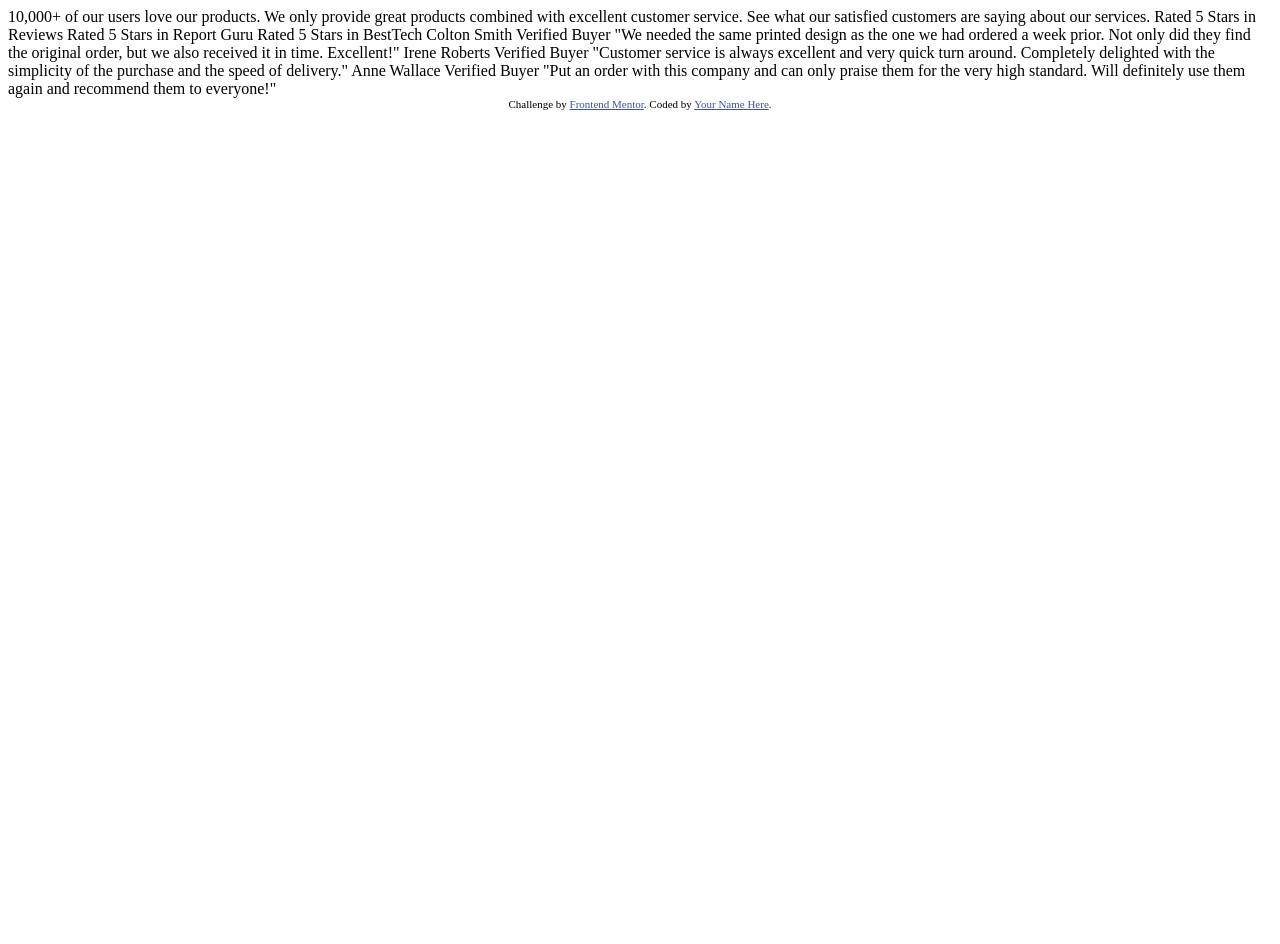
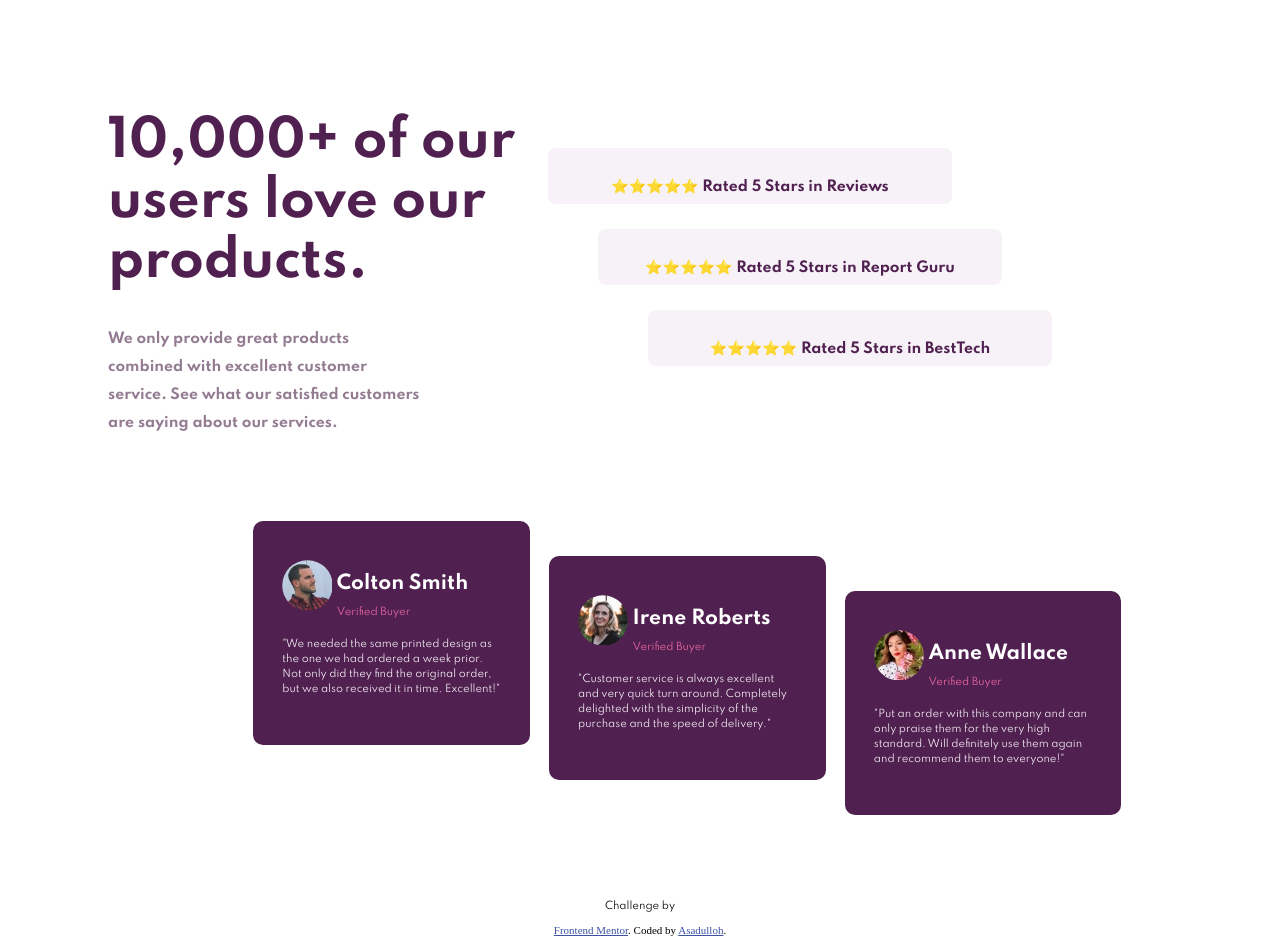
Before and after one commit to AsadullohR/Social-proof-section, a plain HTML site: page index.html in a window 1280 px wide. Before the commit the page ends 800 px from the top, so only its background shows below. Drawn offline with Linux system fonts and the light colour scheme.

Commit message:
Challenge Completed

```diff
--- /dev/null
+++ b/css/styles.css
@@ -0,0 +1,190 @@
+h1 {
+  color: hsl(300, 43%, 22%);
+  font-family: Spartan;
+  width: 40%;
+  line-height: 1.2;
+  font-size: 50px;
+}
+
+h2 {
+  font-family: Spartan;
+  width: 30%;
+  line-height: 2;
+}
+
+h3 {
+  font-family: Spartan;
+  width: 30%;
+  line-height: 2;
+  color:  hsl(303, 10%, 53%);
+}
+
+body{
+  align: left;
+}
+
+p {
+  font-family: Spartan;
+  font-size: 10px;
+  width: 100%;
+  line-height: 1.5;
+}
+
+td {
+  font-family: Spartan;
+  font-weight: 900;
+  font-size: 14px;
+  line-height: 2;
+  width: 100%;
+}
+.intro{
+  line-height: 0.2;
+}
+
+.top {
+  padding: 70px 100px 70px 100px;
+}
+
+.bottom {
+  padding: 70px;
+}
+
+.rating {
+  float: right;
+  color: hsl(300, 43%, 22%);
+}
+
+.reviews-rating {
+  background-color: hsl(300, 24%, 96%);
+  width: 360px;
+  height: 12px;
+  position: relative;
+  right: 200px;
+  top: 50px;
+  padding: 20px;
+  border: 2px solid hsl(300, 24%, 96%);
+  border-radius: 8px;
+  margin: 20px;
+}
+
+.report-guru-rating {
+  background-color: hsl(300, 24%, 96%);
+  width: 360px;
+  height: 12px;
+  position: relative;
+  right: 150px;
+  top: 55px;
+  padding: 20px;
+  border: 2px solid hsl(300, 24%, 96%);
+  border-radius: 8px;
+  margin: 20px;
+}
+
+.best-tech-rating {
+  background-color: hsl(300, 24%, 96%);
+  width: 360px;
+  height: 12px;
+  position: relative;
+  right: 100px;
+  top: 60px;
+  padding: 20px;
+  border: 2px solid hsl(300, 24%, 96%);
+  border-radius: 8px;
+  margin: 20px;
+}
+
+.title {
+  font-family: Spartan;
+}
+
+.subtitle {
+  font-size: 14px;
+}
+
+.bottom {
+  padding: 100px
+}
+
+.avatar-img {
+  border-radius: 50%;
+  float: left;
+  margin-right: 10px;
+  width: 50px;
+  padding: 50px;
+  position: absolute;
+  padding: 10%;
+  left: 0%;
+}
+
+.name {
+  line-height: 0.5;
+  width: 100%;
+  position: absolute;
+  padding: 10%;
+  left: 20%;
+  color: white;
+}
+.subname{
+  position: absolute;
+  padding: 10%;
+  left: 20%;
+  top: 20.5%;
+  color: hsl(333, 80%, 67%);
+}
+
+.text{
+  color: hsl(300, 24%, 96%);
+  position: absolute;
+  padding: 10%;
+  left: 0%;
+  top: 35%;
+  width: 80%
+
+}
+
+.colton {
+  padding: 50px;
+  width: 20%;
+  height: 200px;
+  position: relative;
+  display: inline-block;
+  left: 245px;
+  border: 2px solid hsl(300, 43%, 22%);
+  padding: 10px;
+  border-radius: 10px;
+  background-color: hsl(300, 43%, 22%);
+
+}
+
+.irene {
+  padding: 50px;
+  width: 20%;
+  height: 200px;
+  position: relative;
+  display: inline-block;
+  left: 260px;
+  top: 35px;
+  border: 2px solid hsl(300, 43%, 22%);
+  padding: 10px;
+  border-radius: 10px;
+  background-color: hsl(300, 43%, 22%);
+}
+
+.anne {
+  padding: 50px;
+  width: 20%;
+  height: 200px;
+  position: relative;
+  display: inline-block;
+  left: 275px;
+  top: 70px;
+  border: 2px solid hsl(300, 43%, 22%);
+  padding: 10px;
+  border-radius: 10px;
+  background-color: hsl(300, 43%, 22%);
+}
+
+.attribution {
+  margin-top: 150px;
+  padding: 100px auto 20px auto;
+}
--- a/index.html
+++ b/index.html
@@ -1,18 +1,17 @@
 <!DOCTYPE html>
 <html lang="en">
+
 <head>
   <meta charset="UTF-8" />
   <meta name="viewport" content="width=device-width, initial-scale=1.0" />
   <!-- displays site properly based on user's device -->
 
-    <link
-      rel="icon"
-      type="image/png"
-      sizes="32x32"
-      href="./images/favicon-32x32.png"
-    />
+  <link rel="icon" type="image/png" sizes="32x32" href="./images/favicon-32x32.png" />
+  <link rel="stylesheet" href="css/styles.css">
+  <link href="https://fonts.googleapis.com/css2?family=Spartan&display=swap" rel="stylesheet">
+  <link href="https://fonts.googleapis.com/css2?family=Spartan:wght@700&display=swap" rel="stylesheet">
 
-    <title>Frontend Mentor | Social proof section</title>
+  <title>Asadulloh | Social proof section</title>
 
   <!-- Feel free to remove these styles or customise in your own stylesheet 👍 -->
   <style>
@@ -20,42 +19,89 @@
       font-size: 11px;
       text-align: center;
     }
+
     .attribution a {
       color: hsl(228, 45%, 44%);
     }
   </style>
 </head>
-  <body>
-    10,000+ of our users love our products.
 
-    We only provide great products combined with excellent customer service.
-    See what our satisfied customers are saying about our services.
+<body align="left">
+  <div class="top" align="left">
+    <!-- <img src="images/bg-pattern-top-desktop.svg" alt="background-top"> -->
+    <div class="rating" align="center">
+      <div class="reviews-rating">
+        <table>
+          <tr>
+            <td>⭐⭐⭐⭐⭐ Rated 5 Stars in Reviews</td>
+          </tr>
+        </table>
+      </div>
+      <div class="report-guru-rating">
+        <table>
+          <tr>
+            <td>⭐⭐⭐⭐⭐ Rated 5 Stars in Report Guru</td>
+          </tr>
+        </table>
+      </div>
+      <div class="best-tech-rating">
+        <table>
+          <tr>
+            <td>⭐⭐⭐⭐⭐ Rated 5 Stars in BestTech</td>
+          </tr>
+        </table>
+      </div>
+    </div>
 
-    Rated 5 Stars in Reviews
-    Rated 5 Stars in Report Guru
-    Rated 5 Stars in BestTech
+    <div class="intro">
+      <h1 class="title">10,000+ of our users love our products.</h1>
 
-    Colton Smith
-    Verified Buyer
-    "We needed the same printed design as the one we had ordered a week prior.
+      <h3 class="subtitle">We only provide great products combined with excellent customer service.
+        See what our satisfied customers are saying about our services.</h3>
+    </div>
+
+
+
+  </div>
+
+  <div class="bottom-buyers" align="left">
+    <!-- <img src="images/bg-pattern-bottom-desktop.svg" alt="background-bottom"> -->
+    <div class="colton">
+      <img class="avatar-img" src="images/image-colton.jpg" alt="Avatar">
+      <h3 class="name">Colton Smith</h3>
+      <p class="subname">Verified Buyer</p>
+      <p class="text"> "We needed the same printed design as the one we had ordered a week prior.
         Not only did they find the original order, but we also received it in time.
-    Excellent!"
+        Excellent!"</p>
 
-    Irene Roberts
-    Verified Buyer
-    "Customer service is always excellent and very quick turn around. Completely
-    delighted with the simplicity of the purchase and the speed of delivery."
+    </div>
 
-    Anne Wallace
-    Verified Buyer
-    "Put an order with this company and can only praise them for the very high
-    standard. Will definitely use them again and recommend them to everyone!"
+    <div class="irene">
+      <img class="avatar-img" src="images/image-irene.jpg" alt="Avatar">
+      <h3 class="name">Irene Roberts</h3>
+      <p class="subname"> Verified Buyer</p>
+      <p class="text"> "Customer service is always excellent and very quick turn around. Completely
+        delighted with the simplicity of the purchase and the speed of delivery."</p>
+    </div>
+
+    <div class="anne">
+      <img class="avatar-img" src="images/image-anne.jpg" alt="Avatar">
+      <h3 class="name">Anne Wallace</h3>
+      <p class="subname">Verified Buyer</p>
+      <p class="text">"Put an order with this company and can only praise them for the very high
+        standard. Will definitely use them again and recommend them to everyone!"</p>
+    </div>
 
     <div class="attribution">
-      Challenge by
-      <a href="https://www.frontendmentor.io?ref=challenge" target="_blank"
-        >Frontend Mentor</a
-      >. Coded by <a href="#">Your Name Here</a>.
+      <p>Challenge by</p>
+      <a href="https://www.frontendmentor.io?ref=challenge" target="_blank">Frontend Mentor</a>. Coded by <a href="www.asadulloh.com">Asadulloh</a>.
     </div>
+  </div>
+
+
+
+
+
 </body>
+
 </html>
```
Lines whose indentation alone changed are shown as unchanged.
